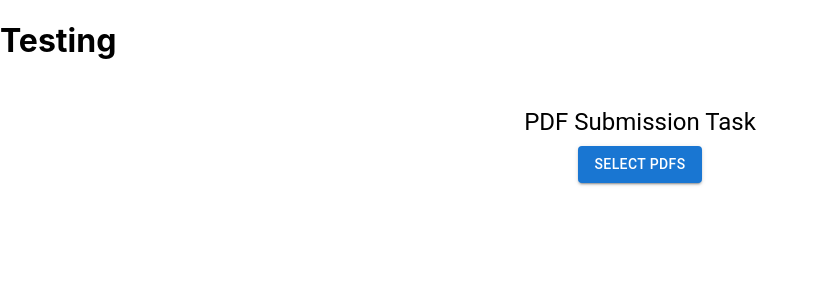
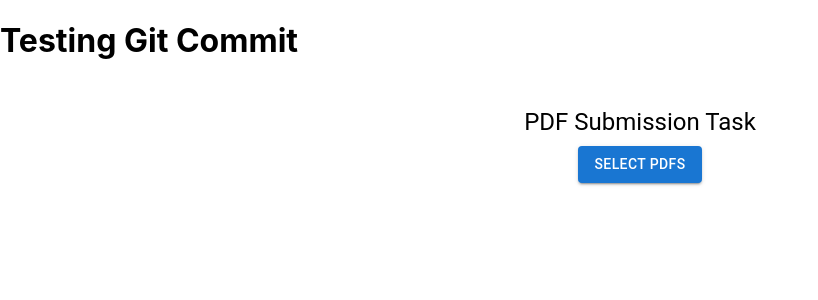
Before and after one commit to SuvarnaDfoxMedia/Rudralife, a React (Create React App) app: page / in a window 1280 px wide. Shown: the top 300 px of the page, without its empty margins (0-818 px from the left). Built offline with nearby package versions, Linux system fonts and the light colour scheme.

Commit message:
Update App.js
Testing Purpose

```diff
--- a/src/App.js
+++ b/src/App.js
@@ -5,7 +5,7 @@ function App() {
   return (
     <>
     {/* <Navbar/> */}
-    <h1>Testing</h1>
+    <h1>Testing Git Commit</h1>
 
 <Pdf/>
 
```
